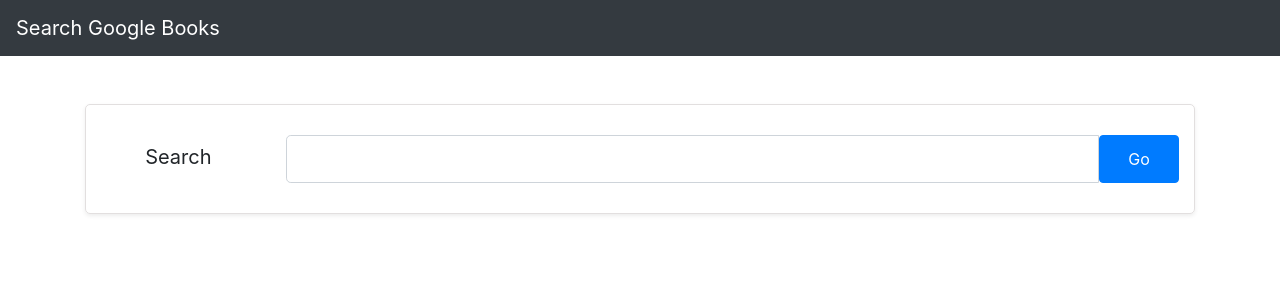
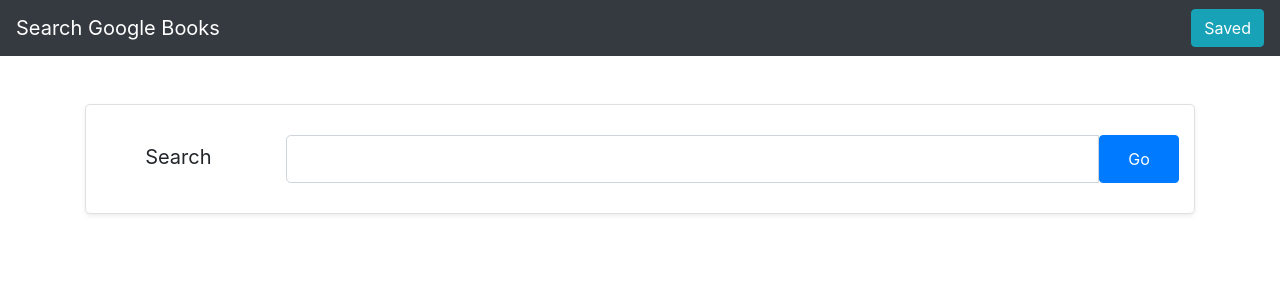
Before and after one commit to mtrupiano/book-search, a React (Create React App) app in the folder client/: page / in a window 1280 px wide. Shown: the top 300 px of the page. Built offline with nearby package versions, Linux system fonts and the light colour scheme.

Commit message:
added nav elements

```diff
--- a/client/src/components/Nav.js
+++ b/client/src/components/Nav.js
@@ -1,9 +1,11 @@
 import React from 'react'
 
-export default function Nav() {
+export default function Nav(props) {
     return (
         <nav className='navbar navbar-dark bg-dark'>
-            <div className='navbar-brand'>Search Google Books</div>
+            <a href='./search' className='navbar-brand'>Search Google Books</a>
+            <a href={props.page==='search' ? './saved':'./search'}
+                className='btn btn-info'>{props.page === 'search' ? 'Saved' : 'Search'}</a>
         </nav>
     )
 }
--- a/client/src/pages/Saved.js
+++ b/client/src/pages/Saved.js
@@ -23,8 +23,10 @@
 
     return (
         <div>
-            <Nav />
-            <h2>My Saved Books</h2>
+            <Nav page='saved'/>
+            <div className='container mt-4 mb-3'>
+                <h2 className='text-center'>My Saved Books</h2>
+            </div>
             <BookList type='saved' items={savedItems || []} />
         </div>
     )
--- a/client/src/pages/Search.js
+++ b/client/src/pages/Search.js
@@ -30,7 +30,7 @@
 
     return (
         <div>
-            <Nav />
+            <Nav page='search' />
             <SearchBar value={searchTerm} onSubmit={handleSubmit} onChange={handleInput}/>
             {searchResults ? <BookList type='search' items={searchResults} /> : null}
         </div>
```
